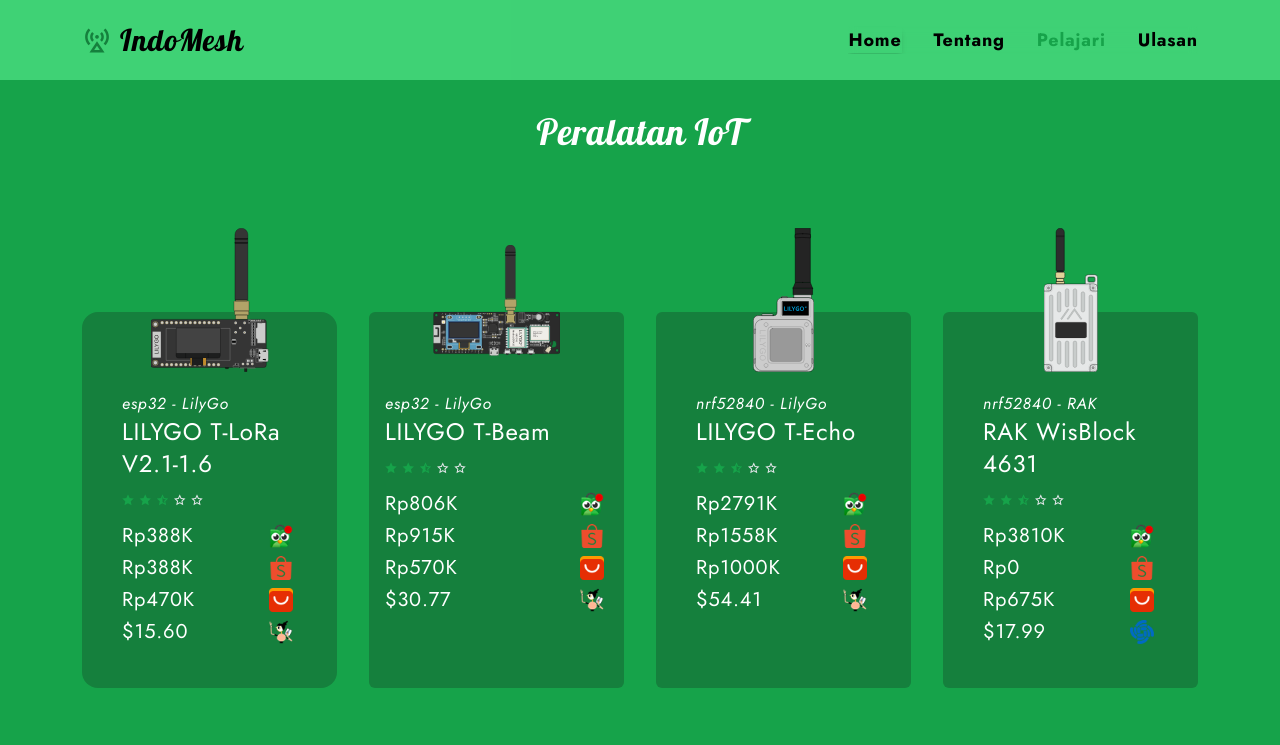
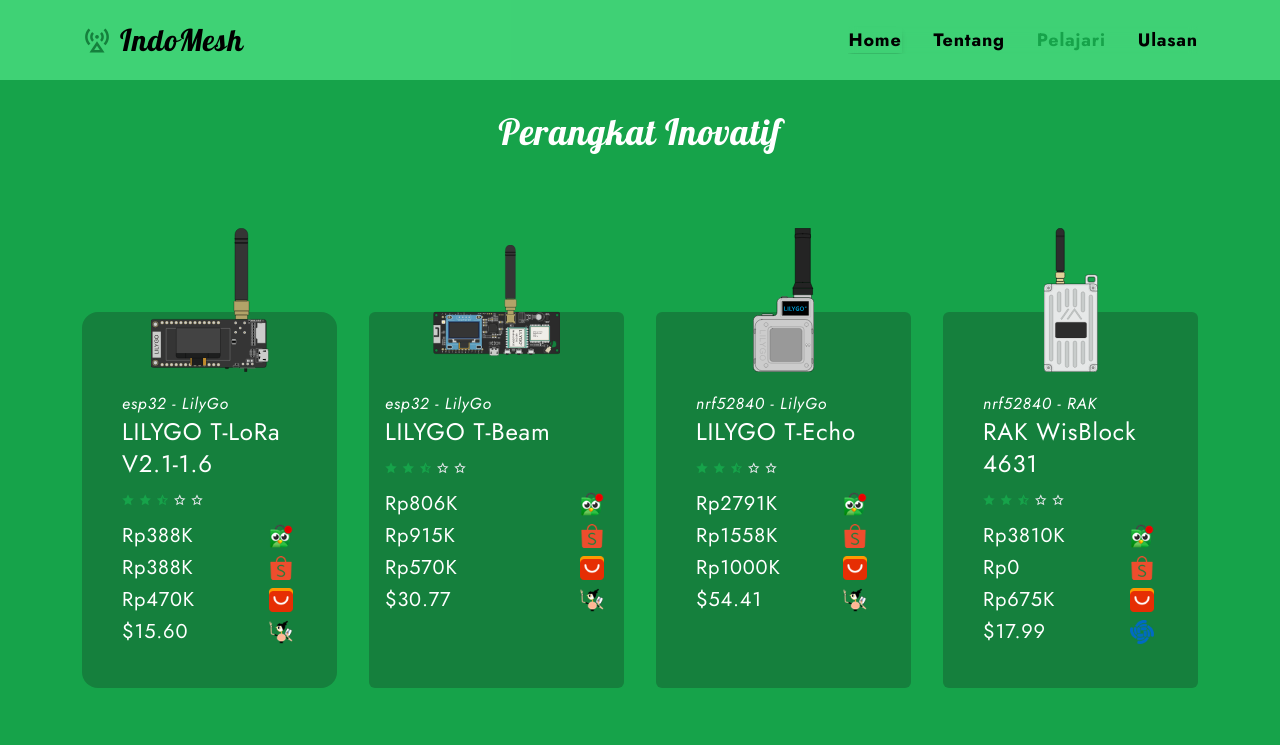
Before and after one commit to jiehoes/indomesh, a website: page pelajari.html in a window 1280 px wide. Shown: the top 745 px of the page. Drawn offline with nearby package versions, Linux system fonts and the light colour scheme.

Commit message:
update pelajari.html to change section title from "Peralatan IoT" to "Perangkat Inovatif" for improved clarity

```diff
--- a/pelajari.html
+++ b/pelajari.html
@@ -68,7 +68,7 @@
         <!--~~~~~~~~~~~~~~~ Pelajari ~~~~~~~~~~~~~~~-->
         <section id="pelajari" class="bg-green-600">
             <div class="popular__top flex flex-col items-center gap-3 text-center mb-40">
-                <h2 class="title !text-white">Peralatan IoT</h2>
+                <h2 class="title !text-white">Perangkat Inovatif</h2>
                 <!-- <p class="!text-white max-w-2xl">Follow instruction for more</p> -->
             </div>
 
```
